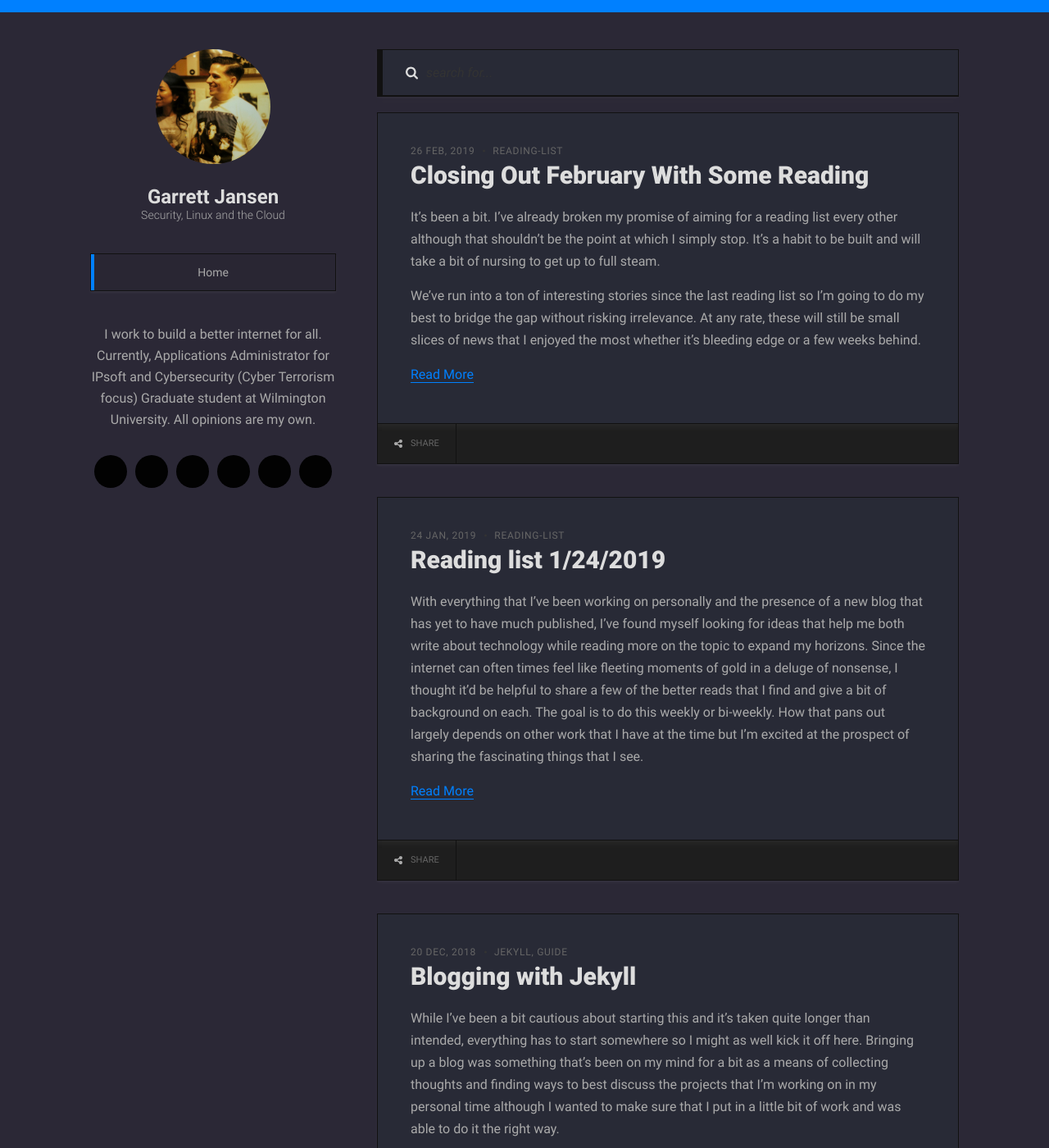
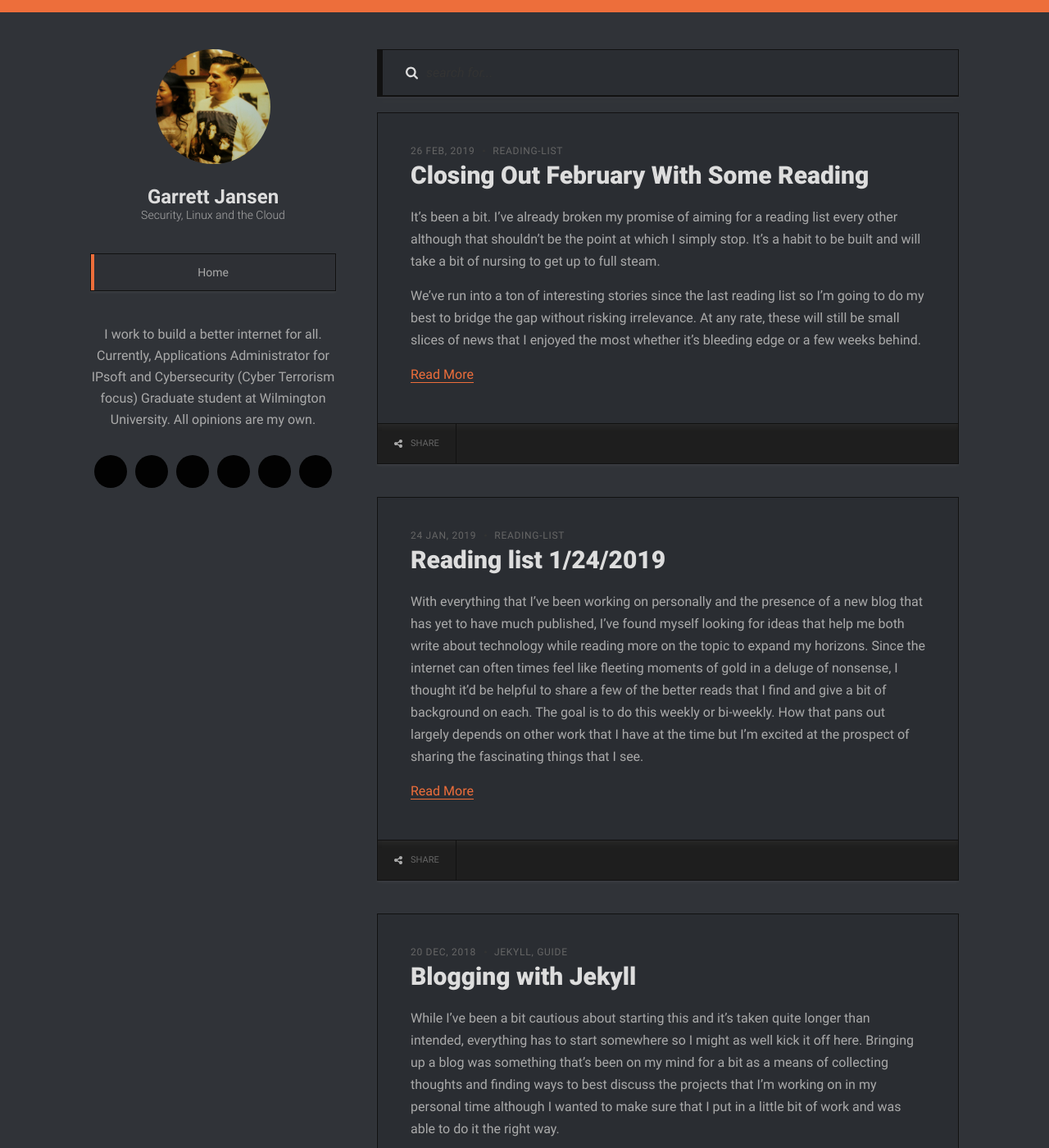
Before and after one commit to garrettjj/website, a Jekyll site: the page built from index.html, in a window 1280 px wide and 1400 px high. Shown: the whole window at 82% size. Built offline with Jekyll 4.4.1, drawn with Linux system fonts in a browser that asks for light colours; the list of posts is cut into pages by our own code.

Commit message:
Pumpkin colors

```diff
--- a/assets/partials/_vars.scss
+++ b/assets/partials/_vars.scss
@@ -1,7 +1,7 @@
-$background-color: 		#2b2836;
+$background-color: 		#303338;
 
 $black:					#f8f8f2;
-$white:					#282a36;
+$white:					#2A2D32;
 
 $grey-color-darker: 	#eee;
 $grey-color-dark: 		#ddd;
@@ -10,7 +10,7 @@ $grey-color-light: 		#666;
 $grey-color-lighter: 	#333;
 $grey-color-lightest: 	#111;
 
-$primary-color:			#0080FF;
+$primary-color:			#ED6E3B;
 
 $facebook-brand-color:	#3b5998;
 $twitter-brand-color:	#55acee;
```
